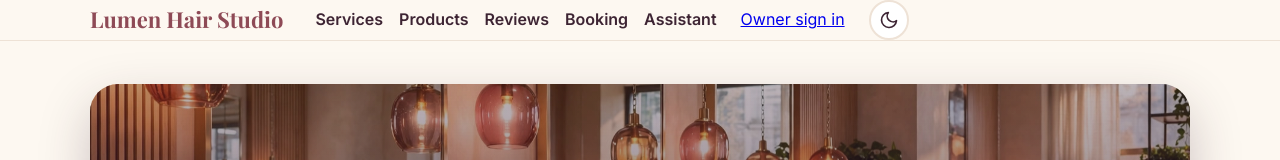
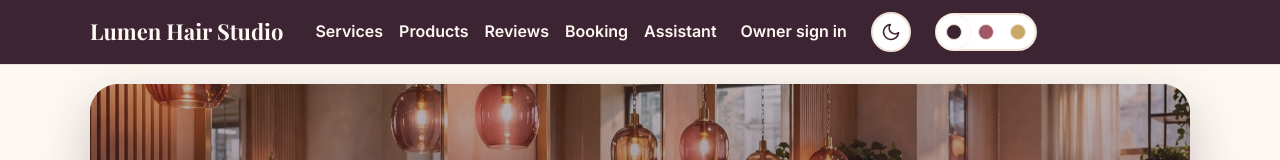
Before and after one commit to stevenleefa/ai-chatbot-site, a Next.js app: page / in a window 1280 px wide. Shown: the top 160 px of the page. Built offline with nearby package versions, Linux system fonts and the light colour scheme; no server answers; a web font is replaced by a local one.

Commit message:
Header colour switcher (plum/rose/gold) + nav padding

```diff
--- a/app/globals.css
+++ b/app/globals.css
@@ -79,7 +79,22 @@
      that could only grow, and the wrapped rows stretched apart
      into a huge cream gap at the top of the page. */
   --nav-height: 64px;
+  /* Header colour (components/HeaderColorSwitcher.tsx): the fixed
+     top nav's background + foreground. Default plum; the switcher
+     sets data-header on <html> (rose/gold override below). The
+     values are identical in light and dark mode — plum #3d2433 is
+     lighter than the dark page #221820, so it still reads as a band
+     there. Text pairs, computed with a relative-luminance script:
+     plum 13.26:1, rose 5.06:1, gold 6.20:1 (see ACCESSIBILITY.md). */
+  --nav-bg: #3d2433;
+  --nav-fg: #fdf8f1;
 }
+
+/* Header colour overrides (components/HeaderColorSwitcher.tsx):
+   the three swatches. Same values in light and dark mode. */
+:root[data-header="plum"] { --nav-bg: #3d2433; --nav-fg: #fdf8f1; }
+:root[data-header="rose"] { --nav-bg: #a05a66; --nav-fg: #ffffff; }
+:root[data-header="gold"] { --nav-bg: #c9a86a; --nav-fg: #3d2433; }
 
 @media (max-width: 640px) {
   :root {
@@ -178,7 +193,7 @@ main { max-width: 1100px; margin: 0 auto; padding: 0 24px 48px; }
    viewport on every page; the links wrap on a narrow screen
    instead of overflowing. The skip link (z-index 100) still sits
    above it when focused. */
-.site-nav { position: fixed; top: 0; left: 0; right: 0; z-index: 60; background: var(--cream); border-bottom: 1px solid var(--border); }
+.site-nav { position: fixed; top: 0; left: 0; right: 0; z-index: 60; background: var(--nav-bg); border-bottom: 1px solid var(--border); }
 /* The header's height comes from its content alone — it must NOT
    read --nav-height (no min-height here). NavHeight.tsx writes the
    measured header height into --nav-height, so a min-height on
@@ -192,12 +207,24 @@ main { max-width: 1100px; margin: 0 auto; padding: 0 24px 48px; }
    top: the default (stretch) spreads them across the container
    height, which turned any extra height into a wide cream gap
    between the brand row and the owner buttons. */
-.site-nav-inner { max-width: 1100px; margin: 0 auto; padding: 0 24px; display: flex; align-items: center; align-content: flex-start; flex-wrap: wrap; gap: 4px 24px; }
-.site-nav-brand { font-family: var(--font-display), Georgia, serif; font-size: 22px; font-weight: 700; color: var(--rose-text); text-decoration: none; margin-right: 8px; }
+/* The 12px top/bottom padding (was 0) gives the theme toggle and
+   the header-colour swatches breathing room — with no vertical
+   padding the toggle icon touched the bar's top and bottom edges.
+   NavHeight.tsx measures the taller header, so body padding-top
+   follows automatically; no min-height here (see above). */
+.site-nav-inner { max-width: 1100px; margin: 0 auto; padding: 12px 24px; display: flex; align-items: center; align-content: flex-start; flex-wrap: wrap; gap: 4px 24px; }
+.site-nav-brand { font-family: var(--font-display), Georgia, serif; font-size: 22px; font-weight: 700; color: var(--nav-fg); text-decoration: none; margin-right: 8px; }
 .site-nav-links { display: flex; align-items: center; flex-wrap: wrap; gap: 4px 16px; }
-.site-nav-links a { color: var(--plum); text-decoration: none; font-weight: 600; }
-.site-nav-links a:hover { color: var(--rose-deep); text-decoration: underline; }
+.site-nav-links a { color: var(--nav-fg); text-decoration: none; font-weight: 600; }
+/* Hover keeps the underline only: the old rose-deep hover colour
+   would fail contrast on the rose header and vanish on plum. */
+.site-nav-links a:hover { text-decoration: underline; }
 .site-nav-owner { margin-left: auto; display: flex; align-items: center; flex-wrap: wrap; gap: 8px; }
+/* Signed-out "Owner sign in" link (components/OwnerNav.tsx): a
+   plain link in the nav, so it uses the header foreground like the
+   brand and the nav links. Hover is the underline only, as above. */
+.site-nav-owner-link { color: var(--nav-fg); text-decoration: none; font-weight: 600; }
+.site-nav-owner-link:hover { text-decoration: underline; }
 
 .hero { position: relative; overflow: hidden; border-radius: 28px; margin: 20px 0 8px; min-height: 420px; display: flex; align-items: flex-end; color: white; box-shadow: 0 20px 50px rgba(61, 36, 51, 0.25); }
 .hero-img { position: absolute; inset: 0; width: 100%; height: 100%; object-fit: cover; animation: heroZoom 14s ease-out forwards; }
@@ -542,6 +569,28 @@ button:disabled { opacity: 0.6; cursor: default; }
 .theme-toggle:hover:not(:disabled) { background: var(--pill-bg); color: var(--plum); border-color: var(--hover-border); }
 .theme-toggle svg { width: 20px; height: 20px; }
 
+/* Header colour switcher (components/HeaderColorSwitcher.tsx):
+   TEMPORARY — three swatches in the fixed nav, next to the theme
+   toggle, so the owner can try the plum/rose/gold header live.
+   Delete with the component once a winner is picked and hardcoded.
+   The pill uses the surface/border like the theme toggle (a utility
+   control, not a brand button). Each dot carries its colour; the
+   1px border in --border keeps the plum dot readable on the dark
+   pill (plum on dark surface is nearly invisible without it).
+   The selected swatch gets a double ring — surface inside,
+   header-foreground outside — mirroring the :focus-visible double
+   ring: one colour cannot read on every header, but the outer ring
+   always contrasts with the header behind it, because --nav-fg on
+   --nav-bg is >= 4.5:1 by construction for all three colours. */
+.header-color-switcher { display: inline-flex; align-items: center; gap: 4px; padding: 3px; background: var(--surface); border: 2px solid var(--border); border-radius: 999px; }
+.header-color-switcher button { width: 28px; height: 28px; padding: 0; flex: none; display: inline-flex; align-items: center; justify-content: center; background: transparent; border: 2px solid transparent; border-radius: 50%; cursor: pointer; line-height: 1; }
+.header-color-switcher button:hover { background: var(--pill-bg); }
+.header-color-switcher button[aria-pressed="true"] { box-shadow: 0 0 0 2px var(--surface), 0 0 0 4px var(--nav-fg); }
+.header-color-dot { width: 14px; height: 14px; border-radius: 50%; border: 1px solid var(--border); }
+.header-color-switcher button[data-color="plum"] .header-color-dot { background: #3d2433; }
+.header-color-switcher button[data-color="rose"] .header-color-dot { background: #a05a66; }
+.header-color-switcher button[data-color="gold"] .header-color-dot { background: #c9a86a; }
+
 /* Alert banners that used to be inline styles (background #fff3cd, or
    rose error text) in the auth/admin/leads/orders pages. Same colours
    in light mode; the variables flip in dark mode. */
--- a/app/layout.tsx
+++ b/app/layout.tsx
@@ -14,6 +14,15 @@ import { business } from "@/lib/business";
 // is for this attribute, which the script sets before React hydrates.
 const THEME_SCRIPT = `(function(){try{var t=localStorage.getItem("lumen-theme");if(t!=="dark"&&t!=="light"){t=window.matchMedia("(prefers-color-scheme: dark)").matches?"dark":"light";}document.documentElement.setAttribute("data-theme",t);}catch(e){document.documentElement.setAttribute("data-theme","light");}})();`;
 
+// Pre-paint header-colour script: same pattern as the theme script,
+// for the temporary header-colour switcher
+// (components/HeaderColorSwitcher.tsx). Reads the saved choice
+// ("lumen-header", "plum" | "rose" | "gold", default plum) and sets
+// data-header on <html> BEFORE first paint, so the header never
+// flashes the wrong colour. Delete with the switcher once a winner
+// is picked and hardcoded in app/globals.css.
+const HEADER_SCRIPT = `(function(){try{var h=localStorage.getItem("lumen-header");if(h!=="plum"&&h!=="rose"&&h!=="gold"){h="plum";}document.documentElement.setAttribute("data-header",h);}catch(e){document.documentElement.setAttribute("data-header","plum");}})();`;
+
 const display = Playfair_Display({ subsets: ["latin"], variable: "--font-display" });
 const bodyFont = Inter({ subsets: ["latin"], variable: "--font-body" });
 
@@ -27,6 +36,7 @@ export default function RootLayout({ children }: { children: ReactNode }) {
     <html lang="en" suppressHydrationWarning>
       <head>
         <script dangerouslySetInnerHTML={{ __html: THEME_SCRIPT }} />
+        <script dangerouslySetInnerHTML={{ __html: HEADER_SCRIPT }} />
       </head>
       <body className={`${display.variable} ${bodyFont.variable}`}>
         <a className="skip-link" href="#main-content">
--- /dev/null
+++ b/components/HeaderColorSwitcher.tsx
@@ -0,0 +1,63 @@
+"use client";
+
+import { useEffect, useState } from "react";
+
+// TEMPORARY header-colour switcher in the fixed top nav (rendered by
+// the server component components/SiteNav.tsx, next to the theme
+// toggle). Three swatches — deep plum, rose, gold — so the owner can
+// try each header colour live and pick a winner. The choice lives on
+// <html data-header="plum|rose|gold"> and is applied before first
+// paint by the inline script in app/layout.tsx, so this component
+// only keeps the attribute, localStorage and the pressed state in
+// sync afterwards. localStorage key "lumen-header" matches
+// "lumen-theme" for the theme and "lumen-cart" for the shop.
+// Default with nothing saved: plum.
+//
+// Once a winner is picked, DELETE this component, hardcode the winner
+// as --nav-bg/--nav-fg in app/globals.css, and drop the data-header
+// attribute + the pre-paint script in app/layout.tsx.
+// React 18: useState/useEffect only — no React 19 hooks.
+type HeaderColor = "plum" | "rose" | "gold";
+
+const COLORS: { id: HeaderColor; label: string }[] = [
+  { id: "plum", label: "Plum header" },
+  { id: "rose", label: "Rose header" },
+  { id: "gold", label: "Gold header" },
+];
+
+export default function HeaderColorSwitcher() {
+  const [color, setColor] = useState<HeaderColor>("plum");
+
+  useEffect(() => {
+    const saved = window.localStorage.getItem("lumen-header");
+    const current: HeaderColor =
+      saved === "plum" || saved === "rose" || saved === "gold"
+        ? saved
+        : "plum";
+    setColor(current);
+    document.documentElement.setAttribute("data-header", current);
+  }, []);
+
+  function choose(next: HeaderColor) {
+    document.documentElement.setAttribute("data-header", next);
+    window.localStorage.setItem("lumen-header", next);
+    setColor(next);
+  }
+
+  return (
+    <div className="header-color-switcher" role="group" aria-label="Header colour">
+      {COLORS.map(({ id, label }) => (
+        <button
+          key={id}
+          type="button"
+          data-color={id}
+          onClick={() => choose(id)}
+          aria-label={label}
+          aria-pressed={color === id}
+        >
+          <span className="header-color-dot" aria-hidden="true" />
+        </button>
+      ))}
+    </div>
+  );
+}
--- a/components/OwnerNav.tsx
+++ b/components/OwnerNav.tsx
@@ -16,7 +16,11 @@ import SignOutButton from "./SignOutButton";
 export default async function OwnerNav() {
   const session = await getSession();
   if (!session) {
-    return <Link href="/login">Owner sign in</Link>;
+    return (
+      <Link href="/login" className="site-nav-owner-link">
+        Owner sign in
+      </Link>
+    );
   }
   return (
     <nav className="owner-nav" aria-label="Owner">
--- a/components/SiteNav.tsx
+++ b/components/SiteNav.tsx
@@ -1,6 +1,7 @@
 import Link from "next/link";
 import OwnerNav from "./OwnerNav";
 import ThemeToggle from "./ThemeToggle";
+import HeaderColorSwitcher from "./HeaderColorSwitcher";
 import { getSiteSettings } from "@/lib/site-settings";
 
 // Fixed top navigation, rendered from app/layout.tsx so it is on
@@ -28,6 +29,11 @@ export default async function SiteNav() {
         </nav>
         <OwnerNav />
         <ThemeToggle />
+        {/* TEMPORARY header-colour switcher (plum/rose/gold) so the
+            owner can try each header live and pick a winner; see
+            components/HeaderColorSwitcher.tsx. Delete with it once
+            a winner is picked and hardcoded. */}
+        <HeaderColorSwitcher />
       </div>
     </header>
   );
```
Also changed, not shown: 2 other files (tests, documents, lock files or other folders).
